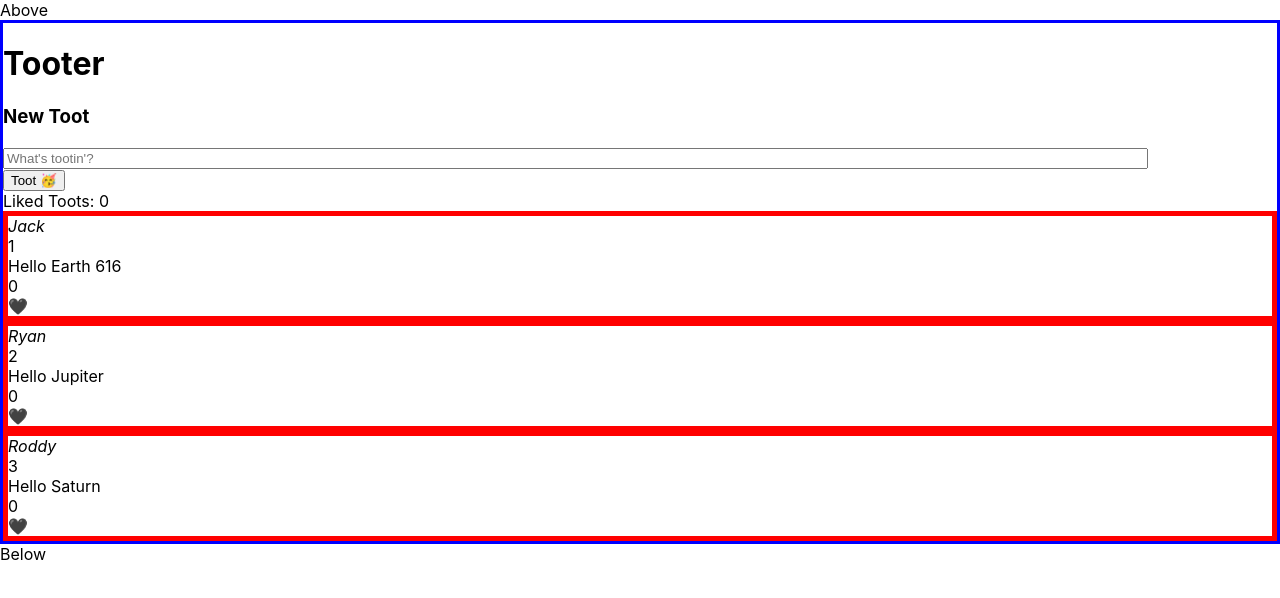
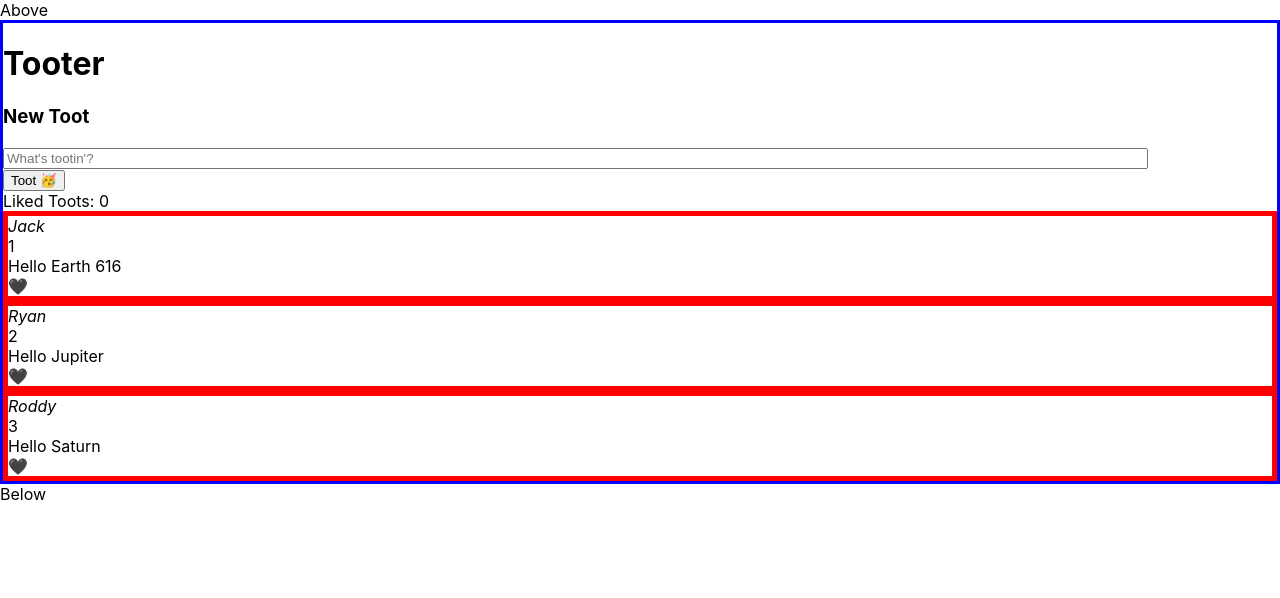
Before and after one commit to rdm-ca/toot, a React (Create React App) app: page / in a window 1280 px wide. Shown: the top 598 px of the page. Built offline with nearby package versions, Linux system fonts and the light colour scheme.

Commit message:
Remove likedToots count

```diff
--- a/src/App.js
+++ b/src/App.js
@@ -31,7 +31,6 @@ class App extends React.Component {
           key={i}
           tootLiked={this.tootLiked}
           tootUnliked={this.tootUnliked}
-          likedToots={this.state.likedToots}
         >
           <div>Extra message</div>
         </Toot>
--- a/src/Toot.js
+++ b/src/Toot.js
@@ -29,7 +29,6 @@ class Toot extends React.Component {
         <User name={user} />
         <div>{id}</div>
         {message}
-        <div>{likedToots}</div>
         {this.renderLikeButton()}
       </div>
     );
```
